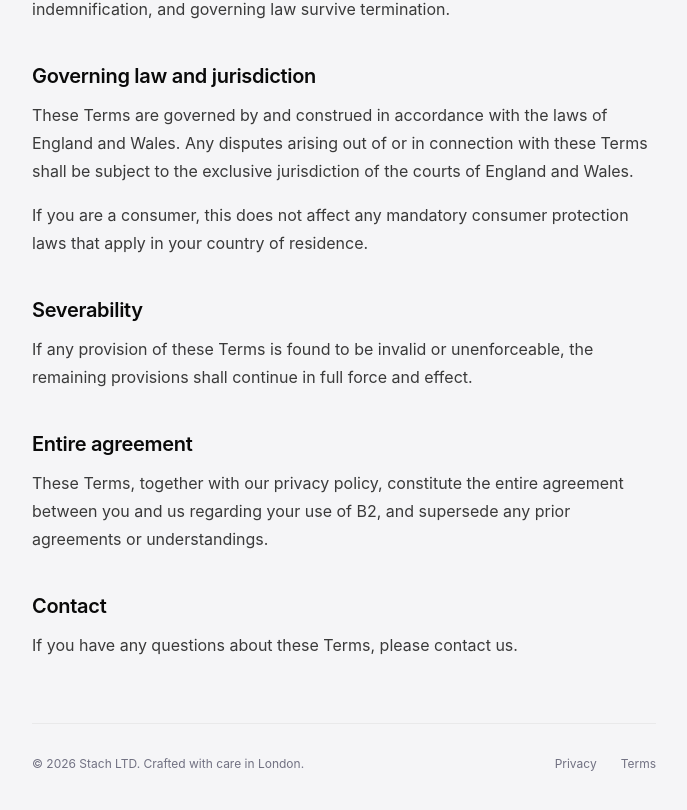
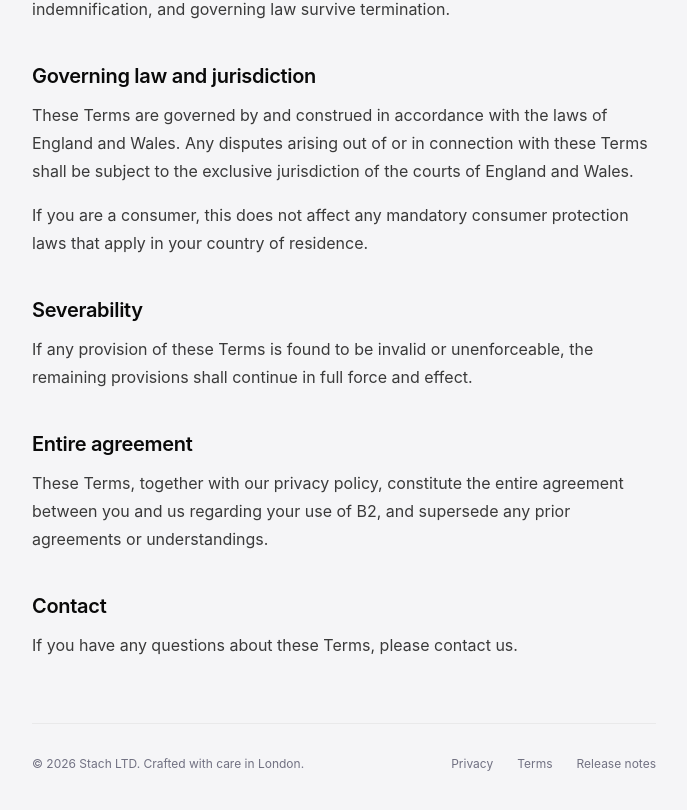
Before and after one commit to jmstach/b2-website, a React (Vite) app: page /terms in a window 1280 px wide. Shown: the part 3689-4499 px from the top of the page, without its empty margins (296-983 px from the left). Built offline with nearby package versions, Linux system fonts and the light colour scheme.

Commit message:
Footer link to Release notes

```diff
--- a/src/app/components/landing/DeepDive.tsx
+++ b/src/app/components/landing/DeepDive.tsx
@@ -76,6 +76,7 @@ export function DeepDive() {
            <div className="flex gap-6 mt-4 md:mt-0">
               <a href="/privacy" className="hover:text-white/40 transition-colors">Privacy</a>
               <a href="/terms" className="hover:text-white/40 transition-colors">Terms</a>
+              <a href="/whats-new" className="hover:text-white/40 transition-colors">Release notes</a>
            </div>
         </footer>
         {/* Layout Debug Size Indicator
--- a/src/app/pages/LegalLayout.tsx
+++ b/src/app/pages/LegalLayout.tsx
@@ -21,6 +21,7 @@ export function LegalLayout({ children }: { children: React.ReactNode }) {
           <div className="flex gap-6 mt-4 md:mt-0">
             <Link to="/privacy" className="hover:text-foreground transition-colors">Privacy</Link>
             <Link to="/terms" className="hover:text-foreground transition-colors">Terms</Link>
+            <Link to="/whats-new" className="hover:text-foreground transition-colors">Release notes</Link>
           </div>
         </footer>
       </div>
```
